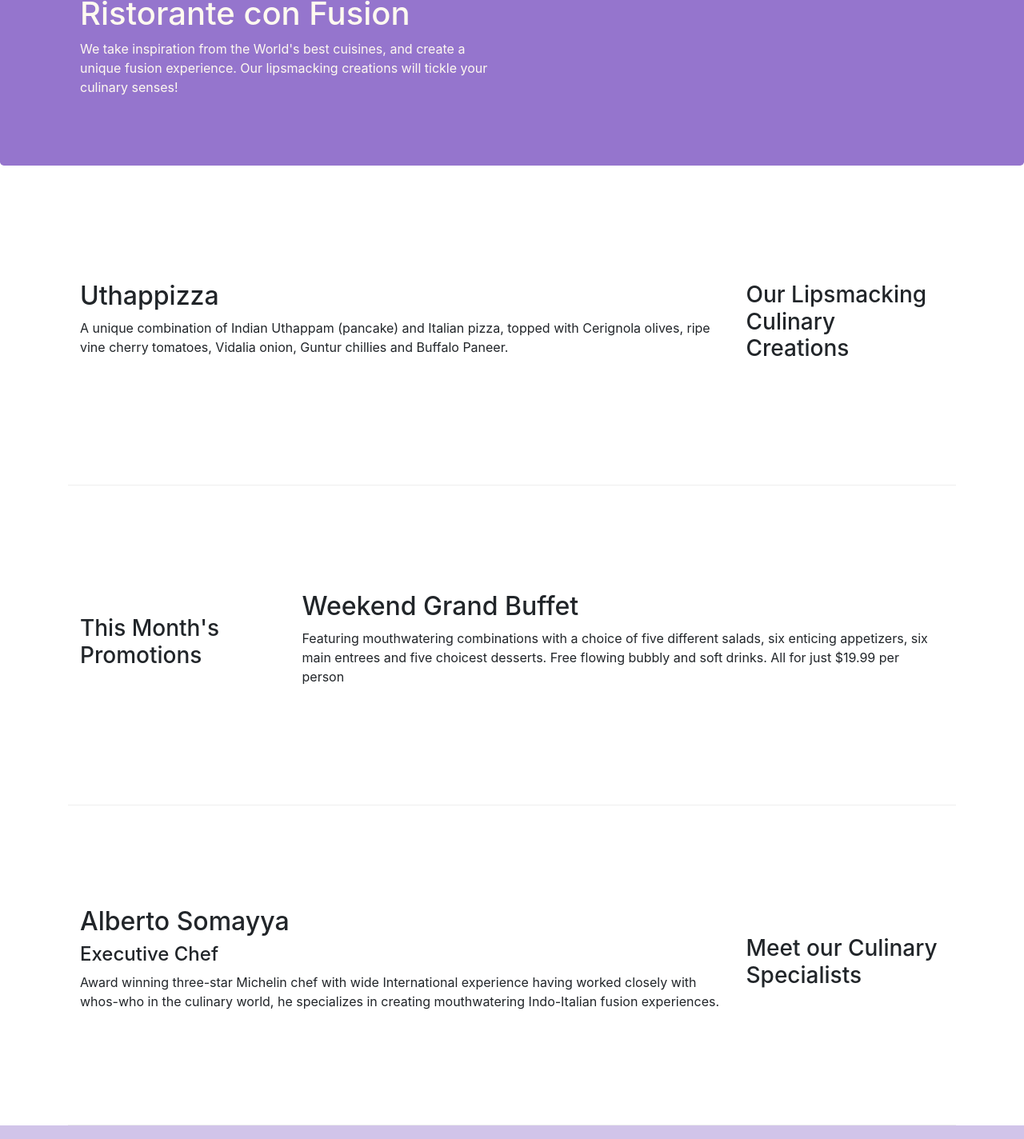
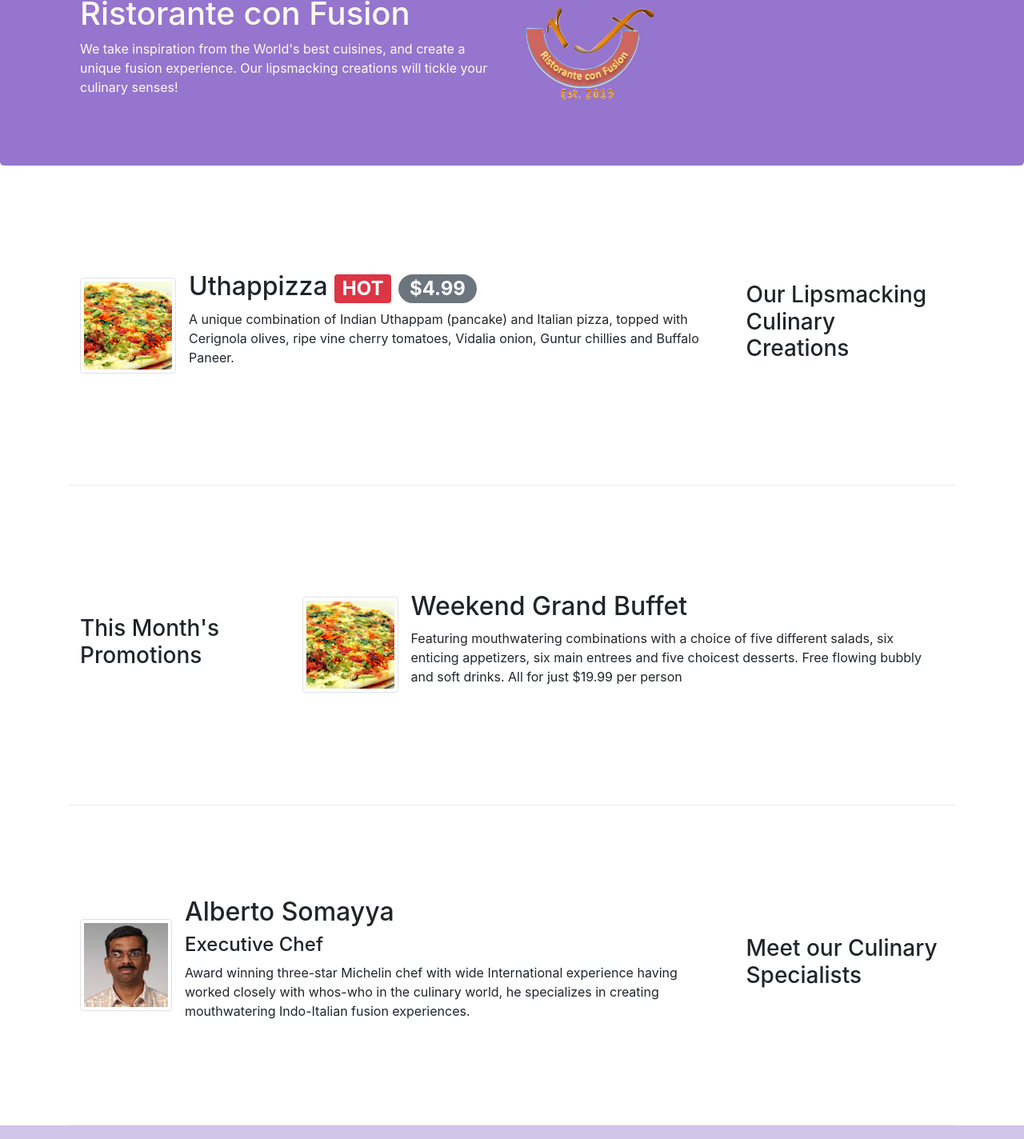
Before and after one commit to nikitakasa/Confusion, a website: page index.html in a window 1280 px wide. Shown: the part 127-1551 px from the top of the page at 80% size. Drawn offline with nearby package versions, Linux system fonts and the light colour scheme.

Commit message:
images and badges

```diff
--- a/index.html
+++ b/index.html
@@ -22,7 +22,7 @@
             <button class="navbar-toggler" type="button" data-toggle="collapse" data-target="#Navbar">
                 <span class="navbar-toggler-icon"></span>
             </button>
-           <a class="navbar-brand" href="#">Ristorante Con Fusion</a>
+           <a class="navbar-brand" href="#"><img src="img/logo.png" height="30" width="41"></a>
            <div class="collapse navbar-collapse" id="Navbar">
            <ul class="navbar-nav mr-auto">
             <li class="nav-item active"><a class="nav-link" href="#"><span class="fa fa-home fa-lg"></span> Home</a></li>
@@ -40,7 +40,8 @@
                     <h1>Ristorante con Fusion</h1>
                     <p>We take inspiration from the World's best cuisines, and create a unique fusion experience. Our lipsmacking creations will tickle your culinary senses!</p>
                 </div>
-                <div class="col-12 col-sm">
+                <div class="col-12 col-sm align-self-center">
+                    <img src="img/logo.png" class="img-fluid">
                 </div>
             </div>
         </div>
@@ -51,20 +52,36 @@
             <div class="col-12 col-sm-4 order-sm-last col-md-3">
                 <h3>Our Lipsmacking Culinary Creations</h3>
             </div>
-            <div class="col col-sm order-sm--first col-md">
-                <h2>Uthappizza</h2>
-                <p>A unique combination of Indian Uthappam (pancake) and Italian pizza, topped with Cerignola olives, ripe vine cherry tomatoes, Vidalia onion, Guntur chillies and Buffalo Paneer.</p>
+        <div class="col col-sm order-sm-first col-md">
+            <div class="media">
+                <img class="d-flex mr-3 img-thumbnail align-self-center"
+                        src="img/uthappizza.png" alt="Uthappizza">
+                <div class="media-body">
+                    <h2 class="mt-0 media-heading">Uthappizza
+                        <span class="badge badge-danger">HOT</span>
+                        <span class="badge badge-pill badge-secondary">$4.99</span></h2>
+                    <p class="d-none d-sm-block">A unique combination of Indian Uthappam (pancake) and
+                        Italian pizza, topped with Cerignola olives, ripe vine
+                        cherry tomatoes, Vidalia onion, Guntur chillies and
+                        Buffalo Paneer.</p>
+                </div>
             </div>
         </div>
-
+        </div>
 
         <div class="row row-content align-items-center">
             <div class="col-12 col-sm-4 col-md-3">
                 <h3>This Month's Promotions</h3>
             </div>
             <div class="col col-sm col-md">
-                <h2>Weekend Grand Buffet</h2>
-                <p>Featuring mouthwatering combinations with a choice of five different salads, six enticing appetizers, six main entrees and five choicest desserts. Free flowing bubbly and soft drinks. All for just $19.99 per person </p>
+                <div class="media">
+                    <img class="d-flex mr-3 img-thumbnail align-self-center"
+                            src="img/uthappizza.png" alt="Uthappizza">
+                    <div class="media-body">
+                        <h2>Weekend Grand Buffet</h2>
+                        <p>Featuring mouthwatering combinations with a choice of five different salads, six enticing appetizers, six main entrees and five choicest desserts. Free flowing bubbly and soft drinks. All for just $19.99 per person </p>
+                    </div>
+                </div>
             </div>
         </div>
 
@@ -73,9 +90,20 @@
                 <h3>Meet our Culinary Specialists</h3>
             </div>
             <div class="col col-sm order-sm-first col-md">
-                <h2>Alberto Somayya</h2>
-                <h4>Executive Chef</h4>
-                <p>Award winning three-star Michelin chef with wide International experience having worked closely with whos-who in the culinary world, he specializes in creating mouthwatering Indo-Italian fusion experiences. </p>
+                <div class="media">
+                    <img class="d-flex mr-3 img-thumbnail align-self-center"
+                            src="img/alberto.png" alt="Alberto Somayya">
+                    <div class="media-body">
+                        <h2 class="mt-0">Alberto Somayya</h2>
+                        <h4>Executive Chef</h4>
+                        <p class="d-none d-sm-block">Award winning three-star Michelin chef with wide
+                            International experience having worked closely with
+                            whos-who in the culinary world, he specializes in
+                            creating mouthwatering Indo-Italian fusion experiences.
+                            </p>
+                    </div>
+                </div>
+
             </div>
         </div>
     </div>
```
Also changed, not shown: aboutus.html (+1 -1 lines), contactus.html (+1 -1 lines), img/alberto.png (added), img/buffet.png (added), img/logo.png (added), img/uthappizza.png (added), 1 other file.
